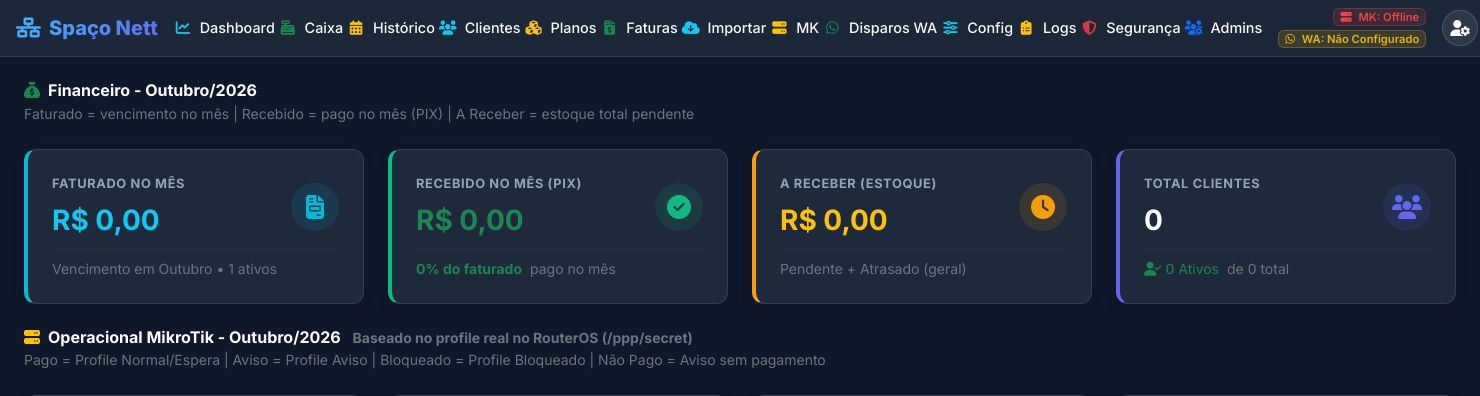
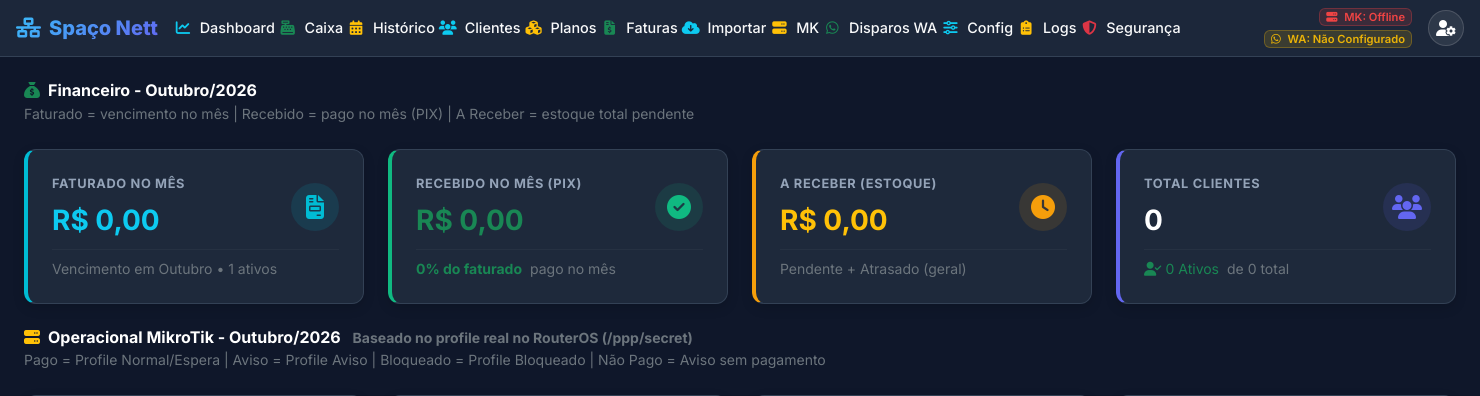
Before and after one commit to rafaellaugust/Projeto_aplicado-praticas_de_seguranca, a PHP site: page /admin/index.php in a window 1480 px wide. Shown: the top 396 px of the page. Run offline with PHP 8.4, Linux system fonts and the light colour scheme; the visitor is signed in with stand-in values (Sample User, id 1); data that the repository does not hold is empty.

Commit message:
ui(header): remove atalho Admins da barra principal mantendo no menu de usuario

```diff
--- a/admin/header.php
+++ b/admin/header.php
@@ -112,7 +112,6 @@ $mikrotikOnline = $mikrotikApi->testConnection();
                 <li class="nav-item"><a class="nav-link text-light fw-medium" href="configuracoes.php"><i class="fa-solid fa-sliders me-1 text-info"></i> Config</a></li>
                 <li class="nav-item"><a class="nav-link text-light fw-medium" href="logs.php"><i class="fa-solid fa-clipboard-list me-1 text-warning"></i> Logs</a></li>
                 <li class="nav-item"><a class="nav-link text-light fw-medium" href="seguranca.php"><i class="fa-solid fa-shield-halved me-1 text-danger"></i> Segurança</a></li>
-                <li class="nav-item"><a class="nav-link text-light fw-medium" href="administradores.php"><i class="fa-solid fa-users-gear me-1 text-primary"></i> Admins</a></li>
              </ul>
 
             <div class="d-flex align-items-center gap-3 ms-xl-3">
```
